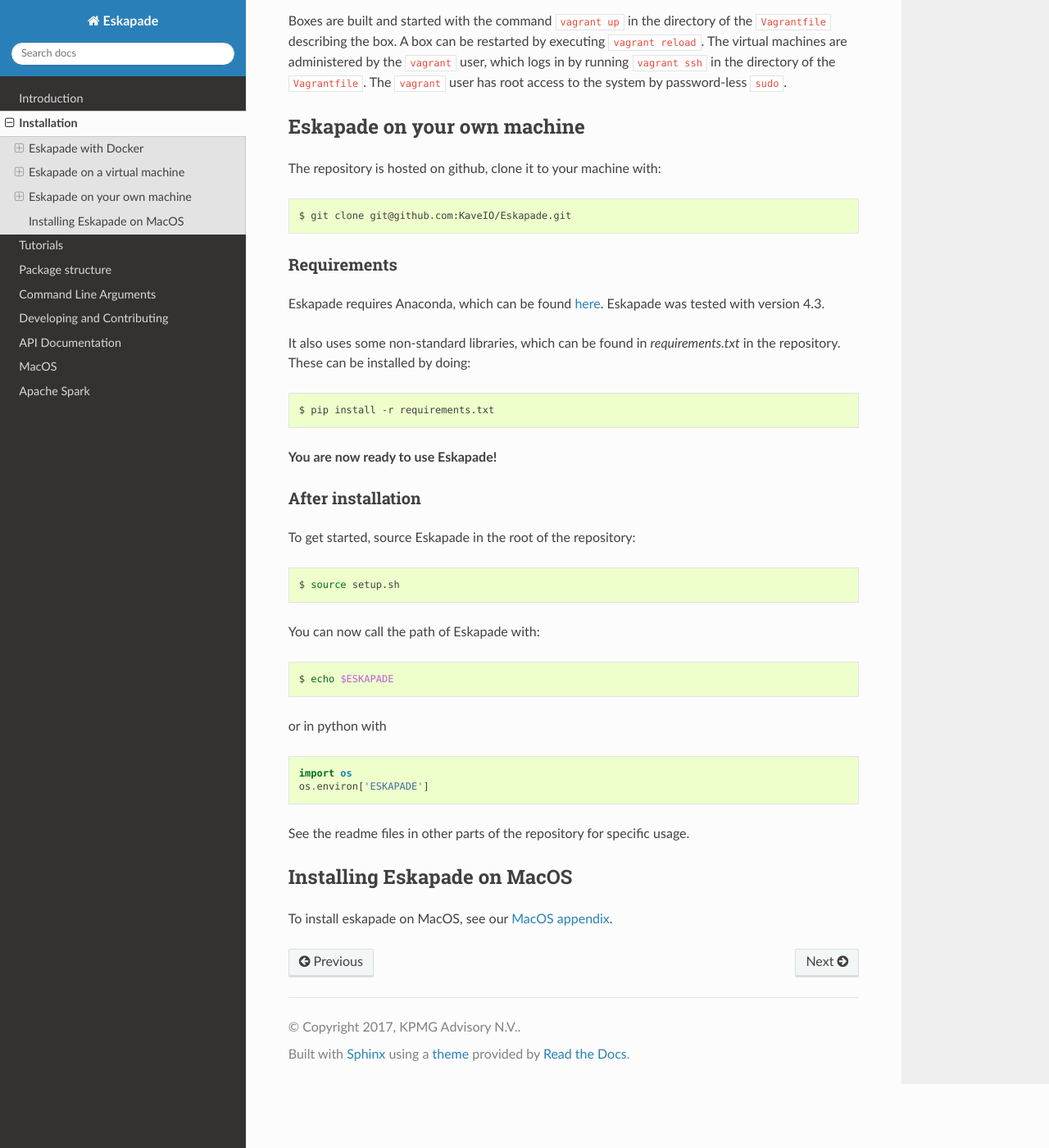
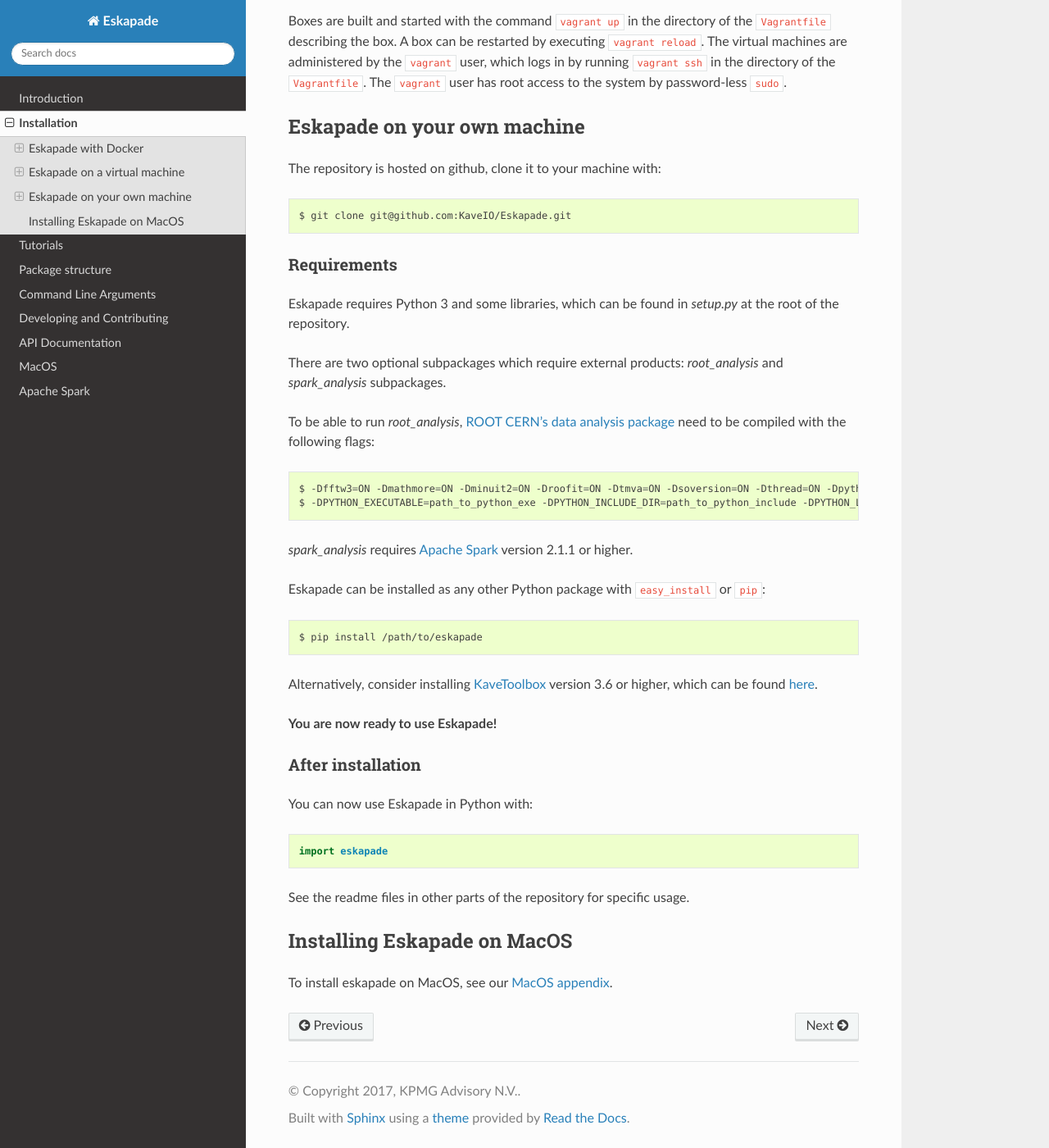
Before and after one commit to KaveIO/Eskapade, a Sphinx documentation site: the page built from docs/source/installation.rst, in a window 1280 px wide and 1400 px high, scrolled down 5262 px. Shown: the whole window at 82% size. Built offline with Sphinx 7.4.7 and the Read the Docs theme 2.0.0, drawn with Linux system fonts in a browser that asks for light colours; some of the changed text lies outside the part shown.

Commit message:
Update installation doc.

```diff
--- a/docs/source/installation.rst
+++ b/docs/source/installation.rst
@@ -156,39 +156,39 @@
 Requirements
 ____________
 
-Eskapade requires Anaconda, which can be found `here <https://www.continuum.io/downloads>`_. Eskapade was
-tested with version 4.3.
+Eskapade requires Python 3 and some libraries, which can be found in `setup.py` at the root of the repository.
 
-It also uses some non-standard libraries, which can be found in `requirements.txt` in the repository. These
-can be installed by doing:
+There are two optional subpackages which require external products: `root_analysis` and `spark_analysis` subpackages.
+
+To be able to run `root_analysis`, `ROOT CERN's data analysis package <http://root.cern.ch>`_
+need to be compiled with the following flags:
 
 .. code-block:: bash
 
-  $ pip install -r requirements.txt
+  $ -Dfftw3=ON -Dmathmore=ON -Dminuit2=ON -Droofit=ON -Dtmva=ON -Dsoversion=ON -Dthread=ON -Dpython3=ON \
+  $ -DPYTHON_EXECUTABLE=path_to_python_exe -DPYTHON_INCLUDE_DIR=path_to_python_include -DPYTHON_LIBRARY=path_to_python_lib
+
+`spark_analysis` requires `Apache Spark <https://spark.apache.org>`_ version 2.1.1 or higher.
+
+Eskapade can be installed as any other Python package with ``easy_install`` or ``pip``:
+
+.. code-block:: bash
+
+  $ pip install /path/to/eskapade
+
+Alternatively, consider installing `KaveToolbox <http://github.com/kaveio/KaveToolbox>`_ version 3.6 or higher,
+which can be found `here <http://github.com/kaveio/kavetoolbox>`_.
 
 **You are now ready to use Eskapade!**
 
 After installation
 __________________
 
-To get started, source Eskapade in the root of the repository:
-
-.. code-block:: bash
-
-  $ source setup.sh
-
-You can now call the path of Eskapade with:
-
-.. code-block:: bash
-
-  $ echo $ESKAPADE
-
-or in python with
+You can now use Eskapade in Python with:
 
 .. code-block:: python
 
-  import os
-  os.environ['ESKAPADE']
+  import eskapade
 
 See the readme files in other parts of the repository for specific usage.
 
```
Also changed, not shown: other parts of docs/source/installation.rst (+3 -3 lines).
